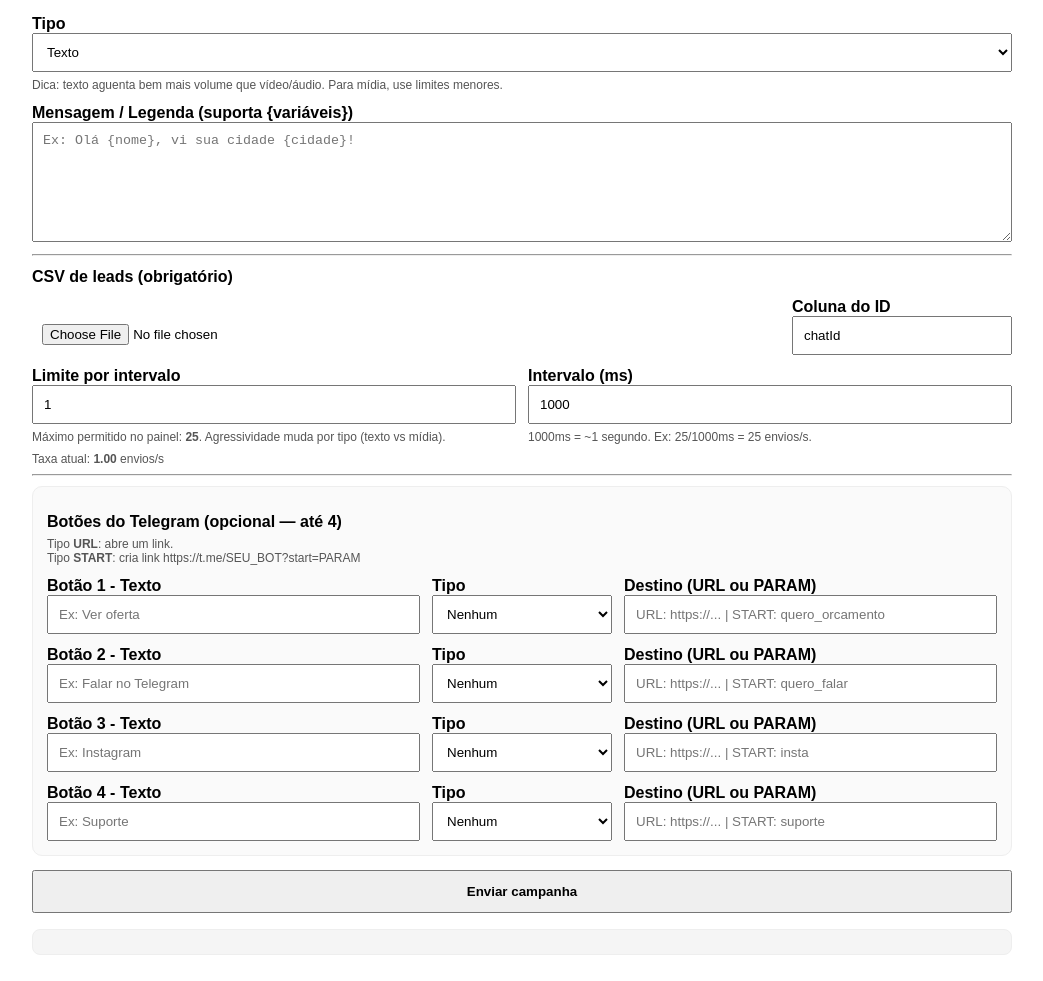
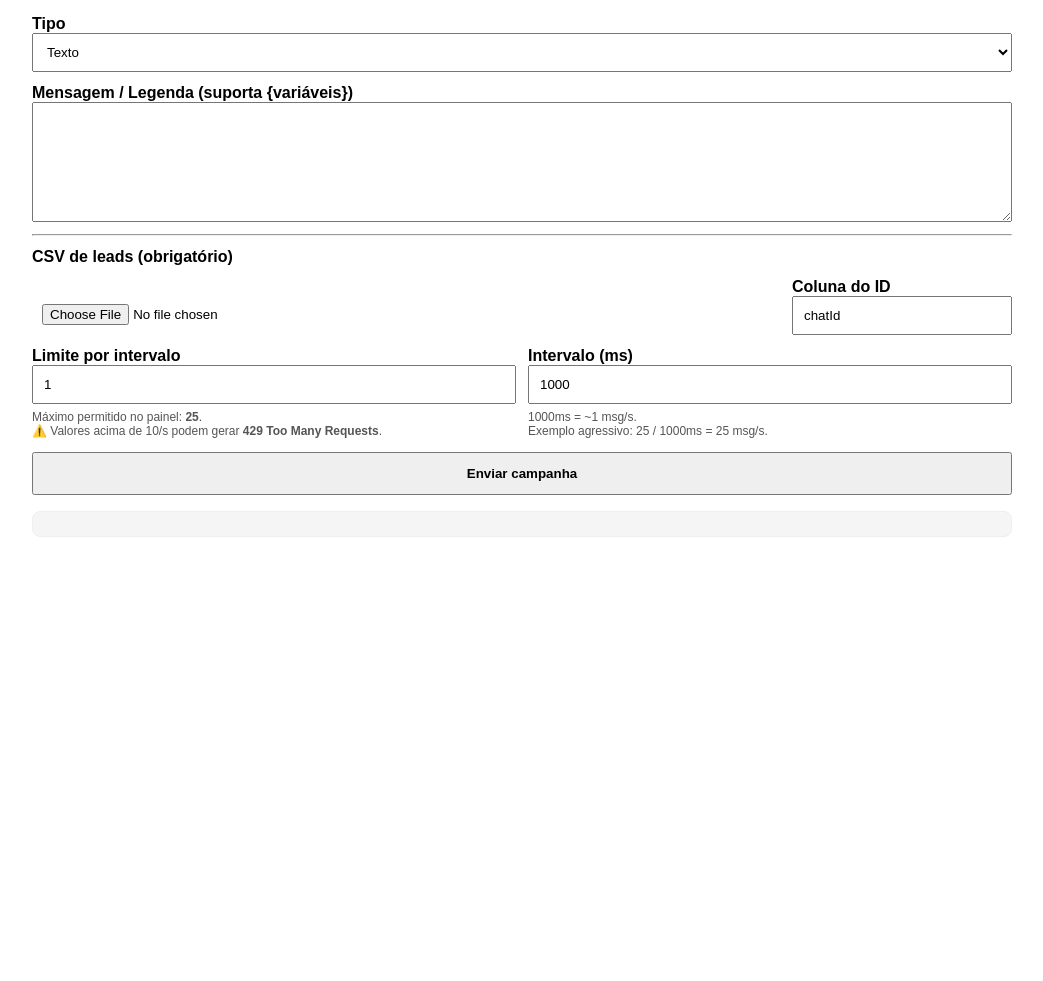
Before and after one commit to Dopumaru/Fila-de-disparos, a website: page public/index.html in a window 1280 px wide. Shown: the part 289-1270 px from the top of the page, without its empty margins (118-1161 px from the left). After the commit the page ends 852 px from the top, so only its background shows below. Drawn offline with Linux system fonts and the light colour scheme.

Commit message:
Update index.html

```diff
--- a/public/index.html
+++ b/public/index.html
@@ -59,13 +59,9 @@
         <option value="audio">Áudio</option>
         <option value="document">Documento</option>
       </select>
-      <div class="hint">
-        Dica: texto aguenta bem mais volume que vídeo/áudio. Para mídia, use limites menores.
-      </div>
     </div>
   </div>
 
-  <!-- BLOCO DE MÍDIA -->
   <div id="mediaBlock" class="mediaBox">
     <label>Arquivo (Upload)</label>
     <input id="arquivo" type="file" />
@@ -74,13 +70,12 @@
     <label>OU URL do Arquivo</label>
     <input id="fileUrl" placeholder="https://..." />
     <div class="hint">
-      ⚠️ Preencha <b>URL</b> OU selecione <b>Upload</b> (não os dois).<br>
-      Se usar URL, não ocupa espaço no servidor.
+      ⚠️ Preencha <b>URL</b> OU selecione <b>Upload</b> (não os dois).
     </div>
   </div>
 
   <label>Mensagem / Legenda (suporta {variáveis})</label>
-  <textarea id="mensagem" placeholder="Ex: Olá {nome}, vi sua cidade {cidade}!"></textarea>
+  <textarea id="mensagem"></textarea>
 
   <hr>
 
@@ -95,117 +90,31 @@
     </div>
   </div>
 
-  <!-- LIMITES (max 25) + AVISO POR TIPO -->
+  <!-- LIMITES AJUSTADOS PARA 25 -->
   <div class="row">
     <div>
       <label>Limite por intervalo</label>
       <input id="limitMax" type="number" value="1" min="1" max="25" step="1" />
       <div class="hint">
-        Máximo permitido no painel: <b>25</b>. Agressividade muda por tipo (texto vs mídia).
+        Máximo permitido no painel: <b>25</b>.<br>
+        ⚠️ Valores acima de 10/s podem gerar <b>429 Too Many Requests</b>.
       </div>
     </div>
     <div>
       <label>Intervalo (ms)</label>
       <input id="limitMs" type="number" value="1000" min="200" max="60000" step="50" />
       <div class="hint">
-        1000ms = ~1 segundo. Ex: 25/1000ms = 25 envios/s.
+        1000ms = ~1 msg/s.<br>
+        Exemplo agressivo: 25 / 1000ms = 25 msg/s.
       </div>
     </div>
   </div>
 
-  <div id="rateInfo" class="hint" style="margin-top:8px;">
-    Taxa atual: <b id="rateNow">0</b> envios/s
-  </div>
-
-  <div id="rateWarn" class="hint warn" style="display:none; margin-top:8px;"></div>
-
-  <hr>
-
-  <!-- ✅ BLOCO DE BOTÕES (até 4) -->
-  <div class="box" id="buttonsBlock">
-    <label>Botões do Telegram (opcional — até 4)</label>
-    <div class="hint">
-      Tipo <b>URL</b>: abre um link.<br/>
-      Tipo <b>START</b>: cria link https://t.me/SEU_BOT?start=PARAM
-    </div>
-
-    <div class="row">
-      <div><label>Botão 1 - Texto</label><input id="b1Text" placeholder="Ex: Ver oferta" /></div>
-      <div style="max-width: 180px;"><label>Tipo</label>
-        <select id="b1Type">
-          <option value="none">Nenhum</option>
-          <option value="url">URL</option>
-          <option value="start">START</option>
-        </select>
-      </div>
-      <div><label>Destino (URL ou PARAM)</label><input id="b1Value" placeholder="URL: https://... | START: quero_orcamento" /></div>
-    </div>
-
-    <div class="row">
-      <div><label>Botão 2 - Texto</label><input id="b2Text" placeholder="Ex: Falar no Telegram" /></div>
-      <div style="max-width: 180px;"><label>Tipo</label>
-        <select id="b2Type">
-          <option value="none">Nenhum</option>
-          <option value="url">URL</option>
-          <option value="start">START</option>
-        </select>
-      </div>
-      <div><label>Destino (URL ou PARAM)</label><input id="b2Value" placeholder="URL: https://... | START: quero_falar" /></div>
-    </div>
-
-    <div class="row">
-      <div><label>Botão 3 - Texto</label><input id="b3Text" placeholder="Ex: Instagram" /></div>
-      <div style="max-width: 180px;"><label>Tipo</label>
-        <select id="b3Type">
-          <option value="none">Nenhum</option>
-          <option value="url">URL</option>
-          <option value="start">START</option>
-        </select>
-      </div>
-      <div><label>Destino (URL ou PARAM)</label><input id="b3Value" placeholder="URL: https://... | START: insta" /></div>
-    </div>
-
-    <div class="row">
-      <div><label>Botão 4 - Texto</label><input id="b4Text" placeholder="Ex: Suporte" /></div>
-      <div style="max-width: 180px;"><label>Tipo</label>
-        <select id="b4Type">
-          <option value="none">Nenhum</option>
-          <option value="url">URL</option>
-          <option value="start">START</option>
-        </select>
-      </div>
-      <div><label>Destino (URL ou PARAM)</label><input id="b4Value" placeholder="URL: https://... | START: suporte" /></div>
-    </div>
+  <div id="rateWarn" class="hint warn" style="display:none; margin-top:8px;">
+    ⚠️ Configuração agressiva detectada. Alto risco de 429 (flood control).
   </div>
 
   <button id="btnEnviar" type="button">Enviar campanha</button>
-
-  <!-- ✅ NOVO: PAINEL DE STATUS DA CAMPANHA + PAUSE/RESUME -->
-  <div class="box" id="campaignBox" style="display:none;">
-    <h3 style="margin:0 0 10px;">Campanha</h3>
-    <div id="campaignMeta" class="muted"></div>
-
-    <div style="margin-top:10px;">
-      <div class="pill" id="stTotal">Total: 0</div>
-      <div class="pill" id="stSent">Enviados: 0</div>
-      <div class="pill" id="stFailed">Falhas: 0</div>
-      <div class="pill" id="stPending">Pendentes: 0</div>
-    </div>
-
-    <div style="margin-top:12px;">
-      <div style="height:10px;background:#222;border-radius:999px;overflow:hidden;">
-        <div id="bar" style="height:10px;width:0%;background:#4caf50;"></div>
-      </div>
-      <div class="muted" id="stProg" style="margin-top:6px;">0%</div>
-    </div>
-
-    <div class="row" style="margin-top:12px;">
-      <div><button id="btnPause" type="button">Pausar fila</button></div>
-      <div><button id="btnResume" type="button">Retomar fila</button></div>
-    </div>
-
-    <div class="muted" id="queuePausedInfo" style="margin-top:6px;"></div>
-  </div>
 
   <p id="status"></p>
   <pre id="debug"></pre>
@@ -217,36 +126,15 @@
     function refreshUI() {
       mediaBlock.style.display = (tipo.value === "text") ? "none" : "block";
     }
-
     tipo.addEventListener("change", refreshUI);
     refreshUI();
   </script>
 
-  <!-- ✅ CLAMP + AVISO "AGRESSIVO" POR TIPO -->
+  <!-- VALIDAÇÃO DE TAXA -->
   <script>
     const limitMaxEl = document.getElementById("limitMax");
     const limitMsEl = document.getElementById("limitMs");
     const rateWarnEl = document.getElementById("rateWarn");
-    const rateNowEl = document.getElementById("rateNow");
-    const tipoEl = document.getElementById("tipo");
-
-    const LIMIT_MAX_MIN = 1;
-    const LIMIT_MAX_MAX = 25;
-    const LIMIT_MS_MIN = 200;
-    const LIMIT_MS_MAX = 60000;
-
-    // thresholds por tipo (envios/s)
-    // - warn: acima disso começa risco real de 429
-    // - danger: acima disso é MUITO provável dar 429 especialmente com mídia
-    const TH = {
-      text:       { warn: 15, danger: 25, rec: "Texto costuma aguentar mais. Comece em 10–15/s e suba aos poucos." },
-      photo:      { warn: 8,  danger: 12, rec: "Foto é mais pesada. Recomendo 3–8/s." },
-      document:   { warn: 5,  danger: 8,  rec: "Documento pesa. Recomendo 1–5/s." },
-      audio:      { warn: 4,  danger: 7,  rec: "Áudio pesa. Recomendo 1–4/s." },
-      voice:      { warn: 4,  danger: 7,  rec: "Voz (OGG) pesa. Recomendo 1–4/s." },
-      video:      { warn: 2,  danger: 5,  rec: "Vídeo é o pior caso. Recomendo 1–2/s (com backoff dá pra tentar 3–5/s)." },
-      video_note: { warn: 2,  danger: 5,  rec: "Vídeo redondo é pesado. Recomendo 1–2/s." },
-    };
 
     function clampInt(v, min, max, fallback) {
       const n = Number(v);
@@ -254,52 +142,31 @@
       return Math.min(max, Math.max(min, Math.trunc(n)));
     }
 
-    function clampMs(v, min, max, fallback) {
+    function clampMs(v) {
       const n = Number(v);
-      if (!Number.isFinite(n)) return fallback;
-      return Math.min(max, Math.max(min, Math.round(n)));
+      if (!Number.isFinite(n)) return 1000;
+      return Math.min(60000, Math.max(200, Math.round(n)));
     }
 
-    function formatRate(x) {
-      if (!Number.isFinite(x)) return "0";
-      if (x < 10) return x.toFixed(2);
-      return x.toFixed(1);
-    }
-
-    function refreshRateUI() {
-      const max = clampInt(limitMaxEl.value, LIMIT_MAX_MIN, LIMIT_MAX_MAX, 1);
-      const ms = clampMs(limitMsEl.value, LIMIT_MS_MIN, LIMIT_MS_MAX, 1000);
+    function refreshRateWarn() {
+      const max = clampInt(limitMaxEl.value, 1, 25, 1);
+      const ms = clampMs(limitMsEl.value);
 
       limitMaxEl.value = String(max);
       limitMsEl.value = String(ms);
 
       const perSecond = (max / ms) * 1000;
-      rateNowEl.textContent = formatRate(perSecond);
 
-      const t = String(tipoEl.value || "text");
-      const th = TH[t] || TH.text;
-
-      if (perSecond >= th.danger) {
+      if (perSecond > 10) {
         rateWarnEl.style.display = "block";
-        rateWarnEl.innerHTML =
-          `⚠️ <b>MUITO agressivo</b> para <b>${t}</b>: <b>${formatRate(perSecond)}</b>/s. ` +
-          `Alta chance de <b>429</b> e falhas. ${th.rec}`;
-      } else if (perSecond >= th.warn) {
-        rateWarnEl.style.display = "block";
-        rateWarnEl.innerHTML =
-          `⚠️ <b>Agressivo</b> para <b>${t}</b>: <b>${formatRate(perSecond)}</b>/s. ` +
-          `Pode gerar <b>429</b>. ${th.rec}`;
       } else {
         rateWarnEl.style.display = "none";
-        rateWarnEl.textContent = "";
       }
     }
 
-    limitMaxEl.addEventListener("input", refreshRateUI);
-    limitMsEl.addEventListener("input", refreshRateUI);
-    tipoEl.addEventListener("change", refreshRateUI);
-
-    refreshRateUI();
+    limitMaxEl.addEventListener("input", refreshRateWarn);
+    limitMsEl.addEventListener("input", refreshRateWarn);
+    refreshRateWarn();
   </script>
 
   <script src="./app.js"></script>
```
